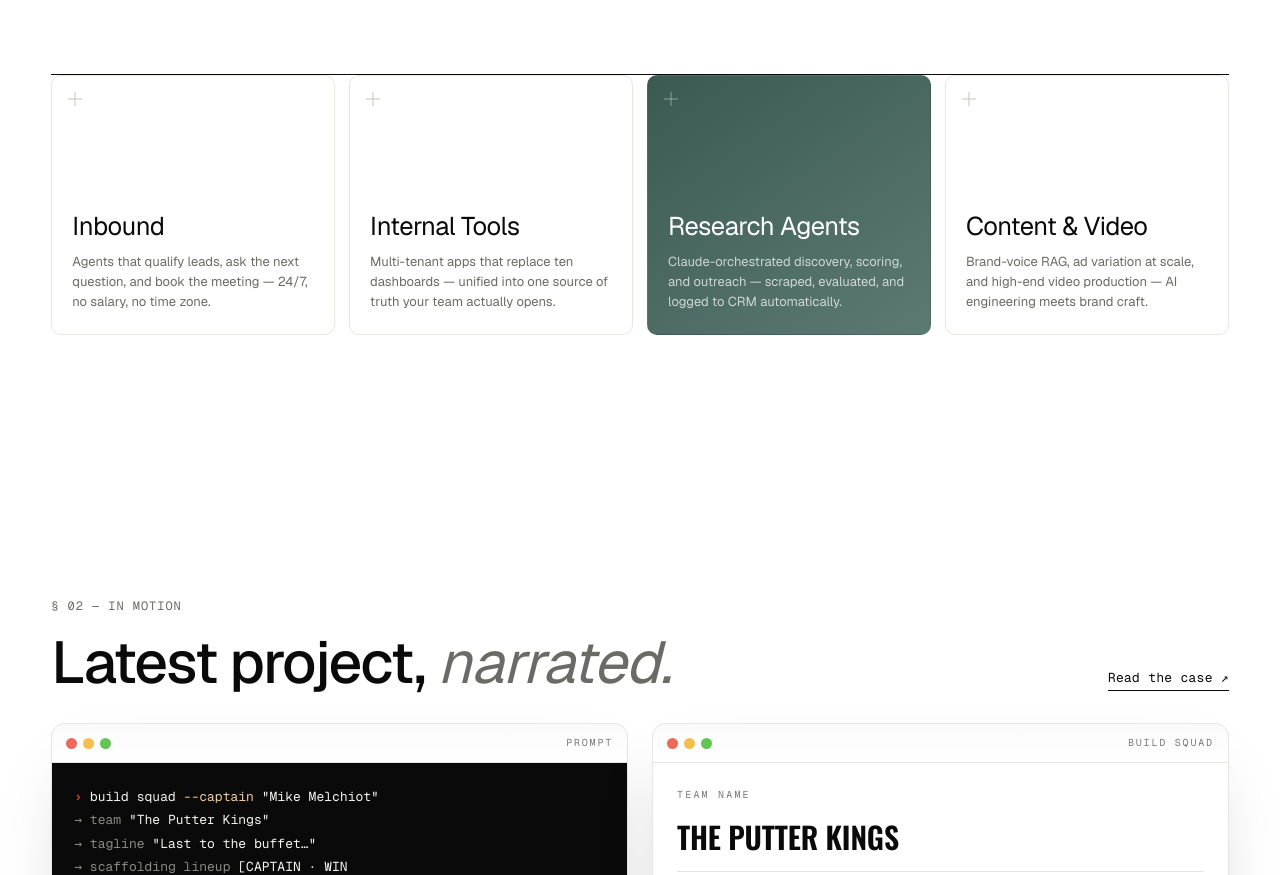
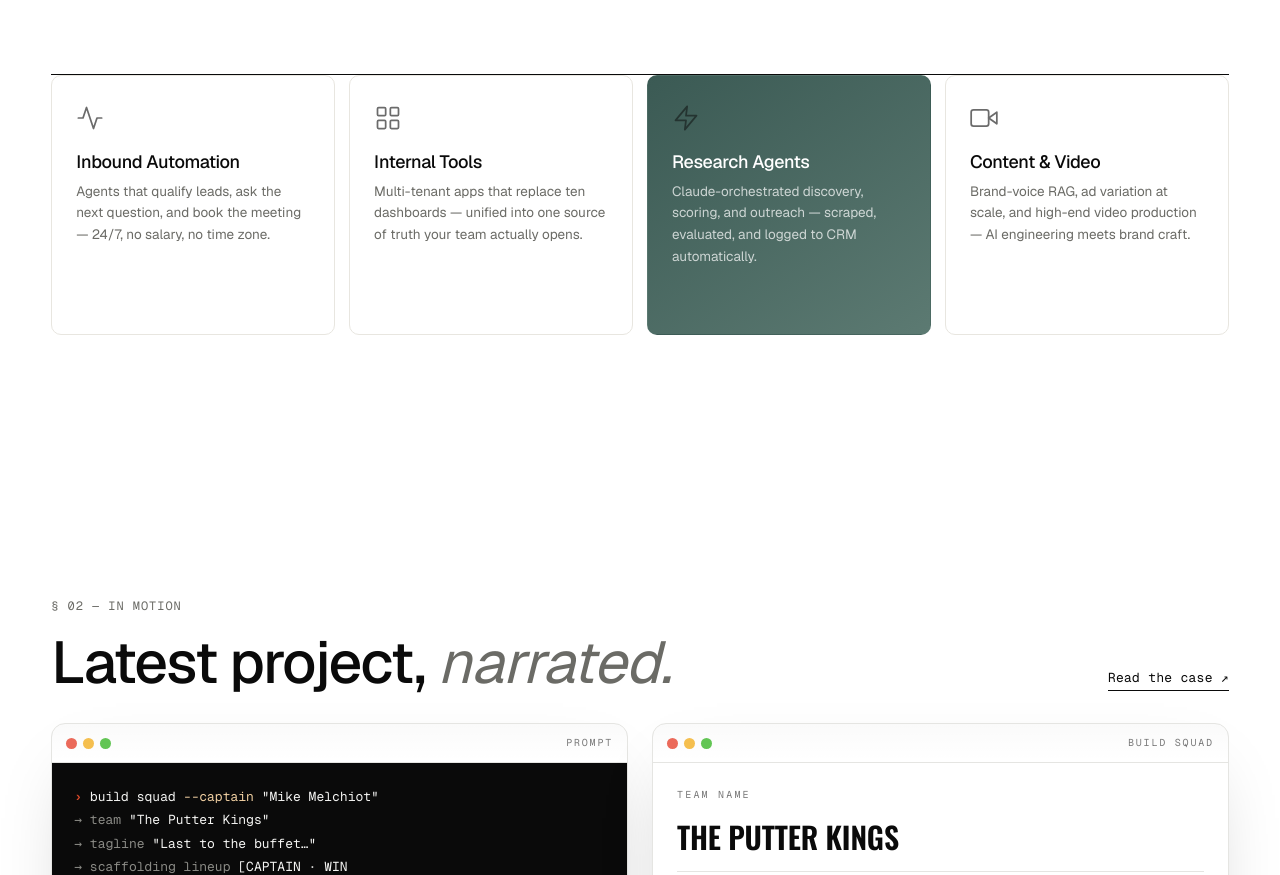
Before and after one commit to premiumdutchmike/dutchmike-portfolio, a website: page index.html in a window 1280 px wide. Shown: the part 1087-1962 px from the top of the page. Drawn offline with nearby package versions, Linux system fonts and the light colour scheme.

Commit message:
feat(home): update svc cards to icon-first layout

```diff
--- a/index.html
+++ b/index.html
@@ -480,38 +480,42 @@
 
       <div class="svc-grid stagger">
 
-        <div class="svc-card">
-          <svg class="svc-card__cross" viewBox="0 0 14 14" width="14" height="14" aria-hidden="true">
-            <line x1="7" y1="0" x2="7" y2="14" stroke="currentColor" stroke-width="1.2"/>
-            <line x1="0" y1="7" x2="14" y2="7" stroke="currentColor" stroke-width="1.2"/>
-          </svg>
-          <h3 class="svc-card__title">Inbound</h3>
+        <div class="svc-card svc-card--v2">
+          <div class="svc-card__icon" aria-hidden="true">
+            <svg viewBox="0 0 24 24" width="28" height="28" fill="none" stroke="currentColor" stroke-width="1.5" stroke-linecap="round" stroke-linejoin="round">
+              <path d="M22 12h-4l-3 9L9 3l-3 9H2"/>
+            </svg>
+          </div>
+          <h3 class="svc-card__title">Inbound Automation</h3>
           <p class="svc-card__desc">Agents that qualify leads, ask the next question, and book the meeting &mdash; 24/7, no salary, no time zone.</p>
         </div>
 
-        <div class="svc-card">
-          <svg class="svc-card__cross" viewBox="0 0 14 14" width="14" height="14" aria-hidden="true">
-            <line x1="7" y1="0" x2="7" y2="14" stroke="currentColor" stroke-width="1.2"/>
-            <line x1="0" y1="7" x2="14" y2="7" stroke="currentColor" stroke-width="1.2"/>
-          </svg>
+        <div class="svc-card svc-card--v2">
+          <div class="svc-card__icon" aria-hidden="true">
+            <svg viewBox="0 0 24 24" width="28" height="28" fill="none" stroke="currentColor" stroke-width="1.5" stroke-linecap="round" stroke-linejoin="round">
+              <rect x="3" y="3" width="7" height="7" rx="1"/><rect x="14" y="3" width="7" height="7" rx="1"/><rect x="14" y="14" width="7" height="7" rx="1"/><rect x="3" y="14" width="7" height="7" rx="1"/>
+            </svg>
+          </div>
           <h3 class="svc-card__title">Internal Tools</h3>
           <p class="svc-card__desc">Multi-tenant apps that replace ten dashboards &mdash; unified into one source of truth your team actually opens.</p>
         </div>
 
-        <div class="svc-card svc-card--featured">
-          <svg class="svc-card__cross" viewBox="0 0 14 14" width="14" height="14" aria-hidden="true">
-            <line x1="7" y1="0" x2="7" y2="14" stroke="currentColor" stroke-width="1.2"/>
-            <line x1="0" y1="7" x2="14" y2="7" stroke="currentColor" stroke-width="1.2"/>
-          </svg>
+        <div class="svc-card svc-card--v2 svc-card--featured">
+          <div class="svc-card__icon" aria-hidden="true">
+            <svg viewBox="0 0 24 24" width="28" height="28" fill="none" stroke="currentColor" stroke-width="1.5" stroke-linecap="round" stroke-linejoin="round">
+              <polygon points="13 2 3 14 12 14 11 22 21 10 12 10 13 2"/>
+            </svg>
+          </div>
           <h3 class="svc-card__title">Research Agents</h3>
           <p class="svc-card__desc">Claude-orchestrated discovery, scoring, and outreach &mdash; scraped, evaluated, and logged to CRM automatically.</p>
         </div>
 
-        <div class="svc-card">
-          <svg class="svc-card__cross" viewBox="0 0 14 14" width="14" height="14" aria-hidden="true">
-            <line x1="7" y1="0" x2="7" y2="14" stroke="currentColor" stroke-width="1.2"/>
-            <line x1="0" y1="7" x2="14" y2="7" stroke="currentColor" stroke-width="1.2"/>
-          </svg>
+        <div class="svc-card svc-card--v2">
+          <div class="svc-card__icon" aria-hidden="true">
+            <svg viewBox="0 0 24 24" width="28" height="28" fill="none" stroke="currentColor" stroke-width="1.5" stroke-linecap="round" stroke-linejoin="round">
+              <path d="M23 7l-7 5 7 5V7z"/><rect x="1" y="5" width="15" height="14" rx="2"/>
+            </svg>
+          </div>
           <h3 class="svc-card__title">Content &amp; Video</h3>
           <p class="svc-card__desc">Brand-voice RAG, ad variation at scale, and high-end video production &mdash; AI engineering meets brand craft.</p>
         </div>
```
